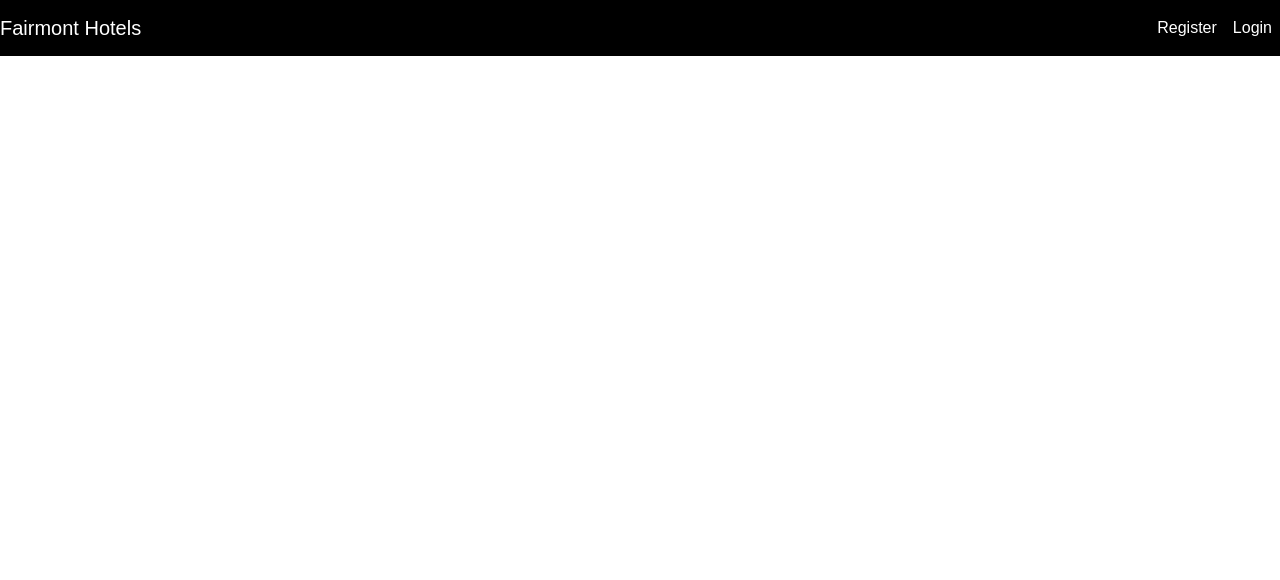
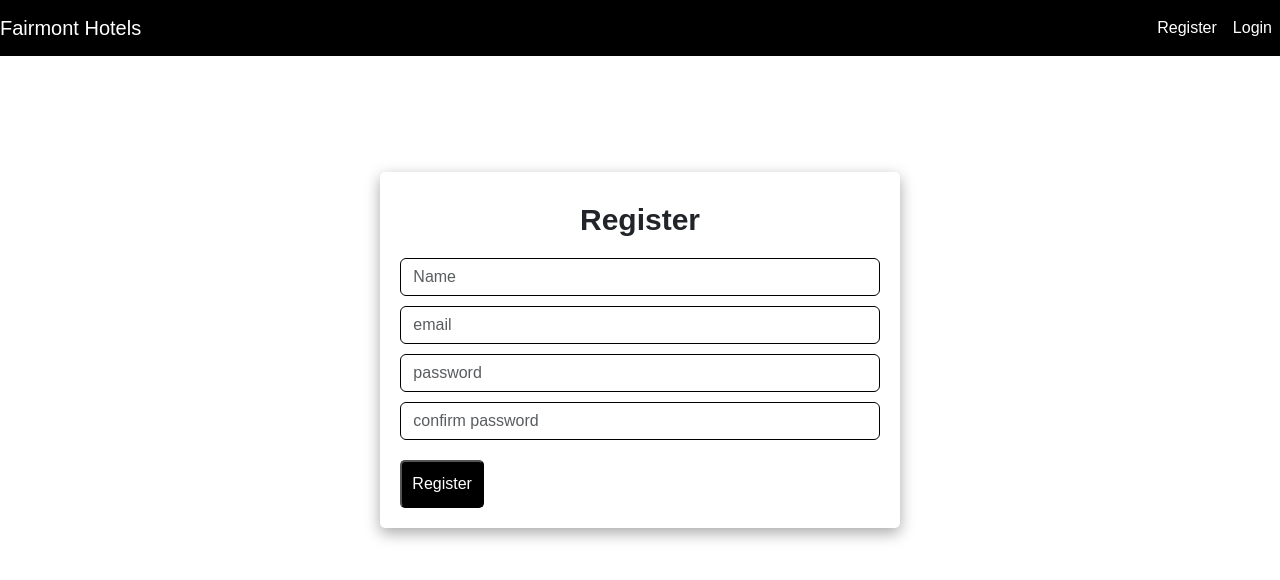
Before and after one commit to kspas060/CSI2132HotelDB, a React (Create React App) app: page /register in a window 1280 px wide. Shown: the top 580 px of the page. Built offline with nearby package versions, Linux system fonts and the light colour scheme.

Commit message:
registration and login screens

```diff
--- a/src/App.js
+++ b/src/App.js
@@ -6,6 +6,10 @@
 import Room from './components/Rooms';
 import { BookingPage } from './screens/BookingPage';
 import BookingConfirmation from './screens/BookingConfirmation';
+import Login from './screens/LoginScreen';
+import Register from './screens/RegisterScreen';
+import LoginScreen from './screens/LoginScreen';
+import RegisterScreen from './screens/RegisterScreen';
 
 
 
@@ -23,6 +27,13 @@
         <Routes>
           <Route path="/bookingConfirmation" exact Component={BookingConfirmation} />
         </Routes>
+        <Routes>
+          <Route path="/login" exact Component={LoginScreen} />
+        </Routes>
+        <Routes>
+          <Route path="/register" exact Component={RegisterScreen} />
+        </Routes>
+
 
       </Router>
 
--- a/src/index.css
+++ b/src/index.css
@@ -50,6 +50,16 @@
 
 }
 
+.btn-secondary{
+  background-color: black !important;
+  color: white !important;
+  box-shadow: none !important;
+  border-radius: 5px !important;
+  margin-top: 20px !important;
+  margin-right: 20px !important;
+  padding: 10px !important;
+}
+
 .bs{
   box-shadow: rgba(0, 0, 0, 0.35) 0px 5px 15px;
   margin-top: 20px !important;
@@ -61,3 +71,16 @@
   height: 400px;
   border-radius: 5px !important;
 }
+
+input{
+  box-shadow: none !important;
+  margin-top: 10px;
+  border: 1px solid black !important;
+}
+
+h2{
+  font-size: 30px !important;
+  padding: 10px;
+  font-weight: bold !important;
+  text-align: center;
+}
--- /dev/null
+++ b/src/screens/LoginScreen.js
@@ -0,0 +1,40 @@
+import React from 'react'
+import {useState, useEffect} from 'react'
+
+function LoginScreen() {
+  const[name, setname] =useState('')
+  const[email, setemail] = useState('')
+  const[password, setpassword] = useState('')
+  const[cpassword, setcpassword] = useState('')
+
+  function login(){
+
+          const user={
+              email,
+              password
+          }
+          console.log(user)
+      }
+
+return (
+  <div>
+      <div className='row justify-content-center mt-5'>
+          <div className='col-md-5 mt-5'>
+
+              <div className='bs'>
+                  <h2 >Login</h2>
+
+                  <input type='text' className='form-control' placeholder='email'
+                  value = {email} onChange={(e)=>{setemail(e.target.value)}}></input>
+
+                  <input type='text' className='form-control' placeholder='password'
+                  value = {password} onChange={(e)=>{setpassword(e.target.value)}}></input>
+
+                  <button className='btn-secondary' onClick={login}>Login</button>
+              </div>
+          </div>
+      </div>
+  </div>
+)
+}
+export default LoginScreen
--- /dev/null
+++ b/src/screens/RegisterScreen.js
@@ -0,0 +1,50 @@
+import React, {useState, useEffect} from 'react'
+
+function RegisterScreen() {
+    const[name, setname] =useState('')
+    const[email, setemail] = useState('')
+    const[password, setpassword] = useState('')
+    const[cpassword, setcpassword] = useState('')
+
+    function register(){
+        if(password == cpassword){
+            const user={
+                name,
+                email,
+                password,
+                cpassword
+            }
+            console.log(user)
+        }else{
+            alert("Passwords do not match")
+        }
+    }
+
+  return (
+    <div>
+        <div className='row justify-content-center mt-5'>
+            <div className='col-md-5 mt-5'>
+
+                <div className='bs'>
+                    <h2 >Register</h2>
+                    <input type='text' className='form-control' placeholder='Name'
+                    value = {name} onChange={(e)=>{setname(e.target.value)}}></input>
+
+                    <input type='text' className='form-control' placeholder='email'
+                    value = {email} onChange={(e)=>{setemail(e.target.value)}}></input>
+
+                    <input type='text' className='form-control' placeholder='password'
+                    value = {password} onChange={(e)=>{setpassword(e.target.value)}}></input>
+
+                    <input type='text' className='form-control' placeholder='confirm password'
+                    value = {cpassword} onChange={(e)=>{setcpassword(e.target.value)}}></input>
+
+                    <button className='btn-secondary' onClick={register}>Register</button>
+                </div>
+            </div>
+        </div>
+    </div>
+  )
+}
+
+export default RegisterScreen
```
